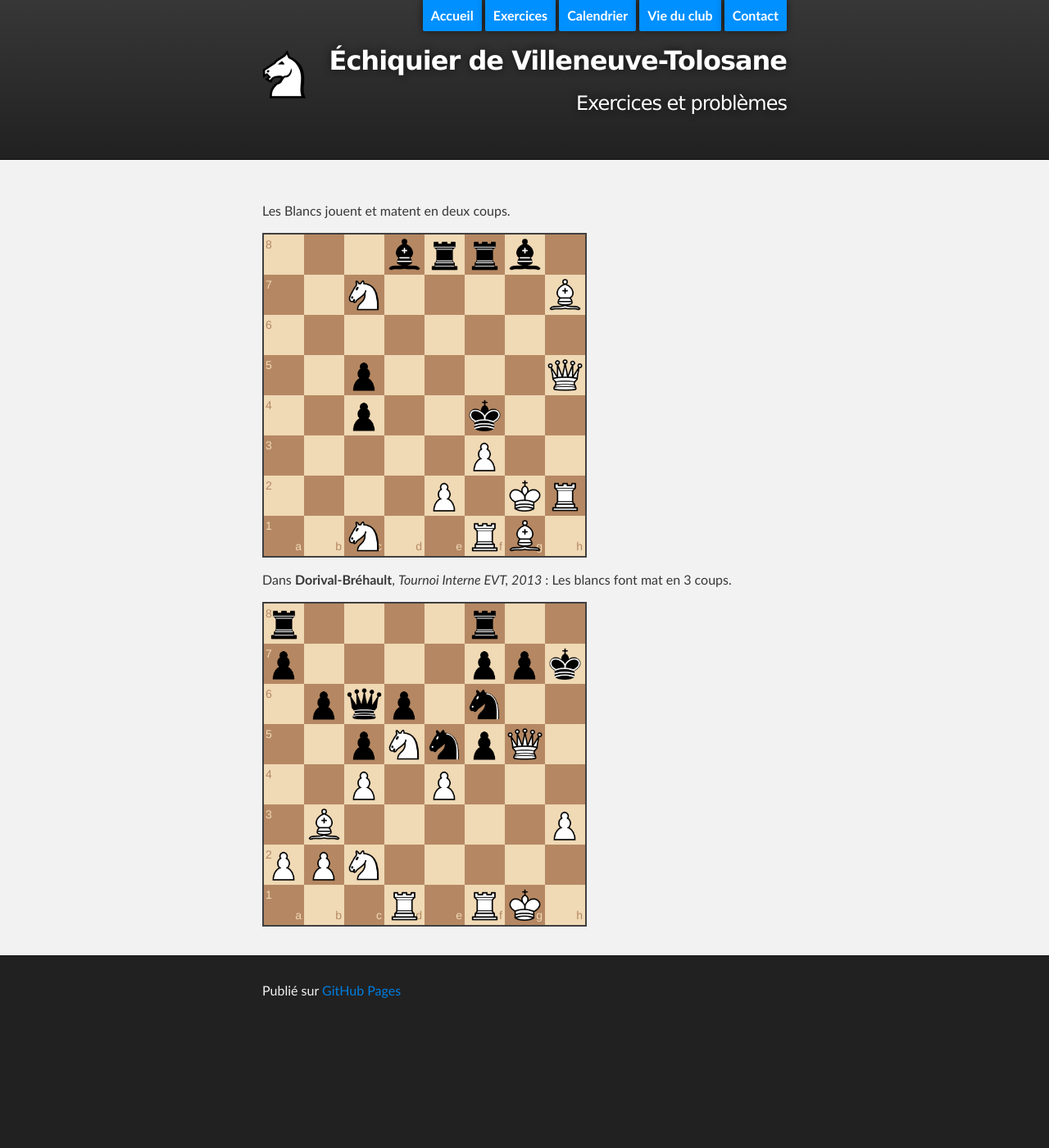
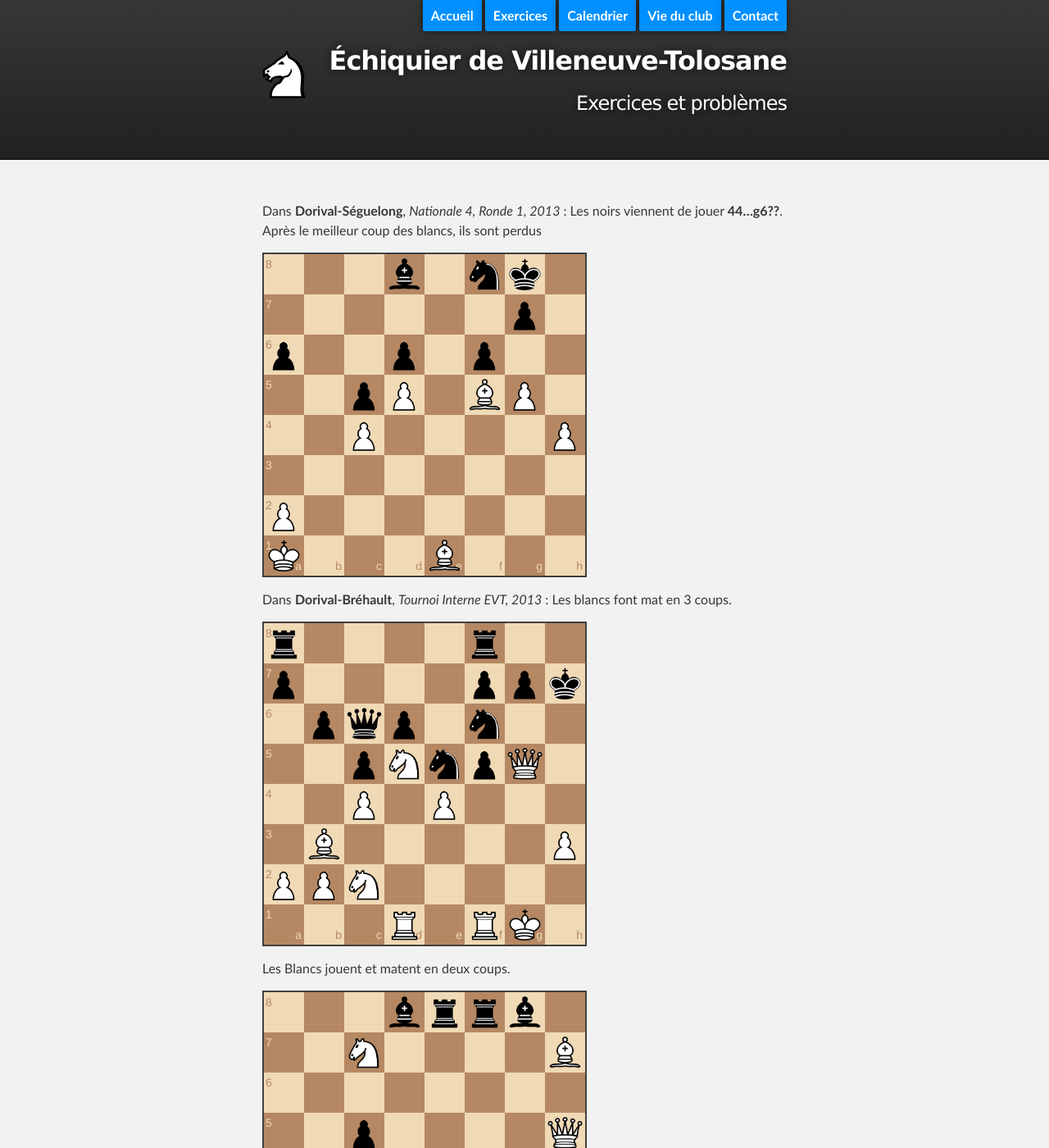
Before and after one commit to echiquier-villeneuve-tolosane/echiquier-villeneuve-tolosane.github.io, a Jekyll site: the page built from exercices.md, in a window 1280 px wide and 1400 px high. Shown: the whole window at 82% size. Built offline with Jekyll 4.4.1, drawn with Linux system fonts in a browser that asks for light colours; nearby versions of some CDN libraries.

Commit message:
Updated exercices.md

```diff
--- a/exercices.md
+++ b/exercices.md
@@ -5,10 +5,14 @@ root: .
 title: Exercices et problèmes
 ---
 
-Les Blancs jouent et matent en deux coups.
+Dans **Dorival-Séguelong**, _Nationale 4, Ronde 1, 2013_ : Les noirs viennent de jouer **44...g6??**. Après le meilleur coup des blancs, ils sont perdus
 
-`3brrb1/2N4B/8/2p4Q/2p2k2/5P2/4P1KR/2N2RB1 w - - 0 1`
+`3b1nk1/6p1/p2p1p2/2pP1BP1/2P4P/8/P7/K3B3 w - - 0 44`
 
 Dans **Dorival-Bréhault**, _Tournoi Interne EVT, 2013_ : Les blancs font mat en 3 coups.
 
 `r4r2/p4ppk/1pqp1n2/2pNnpQ1/2P1P3/1B5P/PPN5/3R1RK1 w - - 1 26`
+
+Les Blancs jouent et matent en deux coups.
+
+`3brrb1/2N4B/8/2p4Q/2p2k2/5P2/4P1KR/2N2RB1 w - - 0 1`
```
